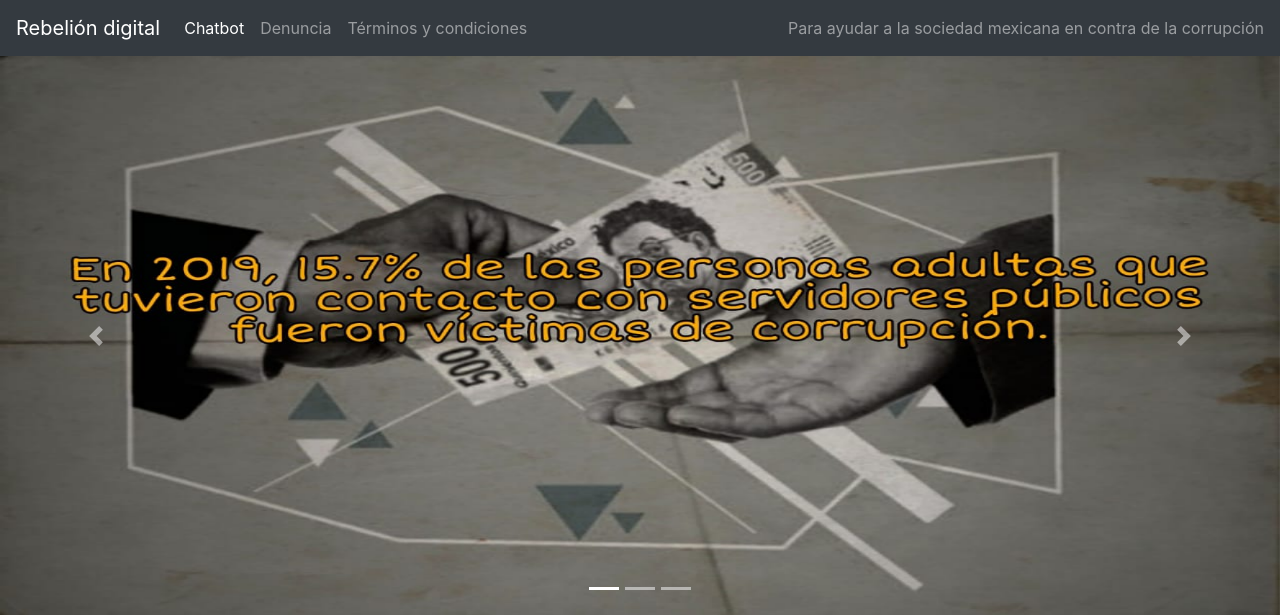
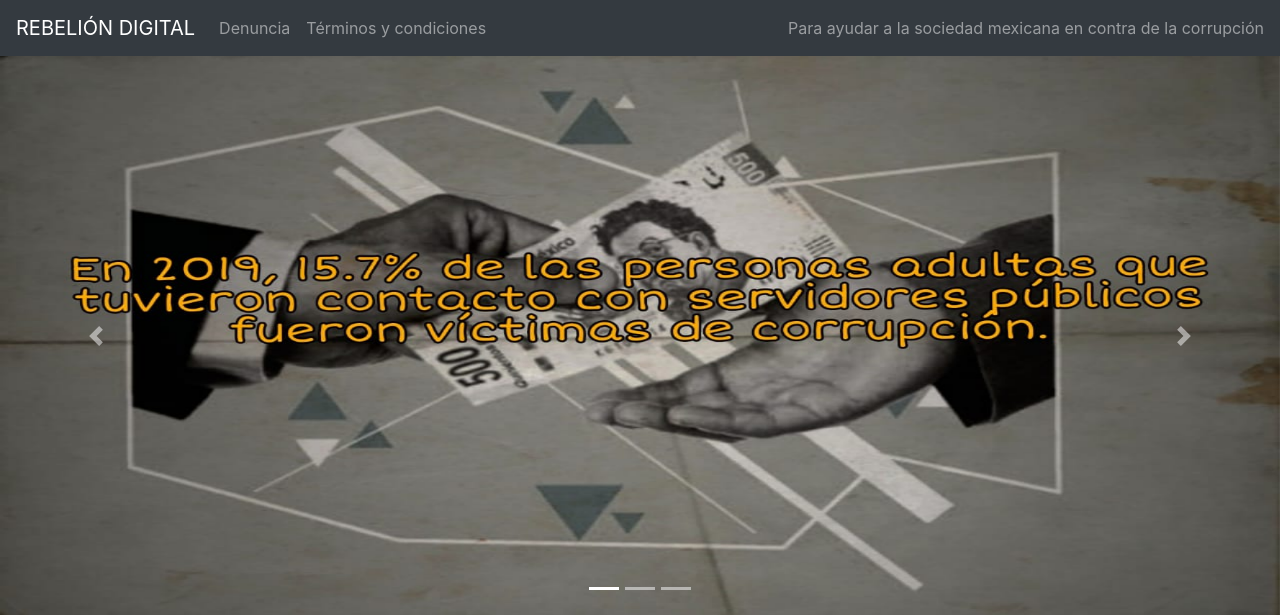
Before and after one commit to MkAngelo/hackathon, a Django app: page / in a window 1280 px wide. Shown: the top 615 px of the page. Run offline with Django 4.2, Linux system fonts and the light colour scheme; some libraries are stand-ins or nearby versions.

Commit message:
Adios Chatbot

```diff
--- a/templates/navbar.html
+++ b/templates/navbar.html
@@ -1,14 +1,14 @@
 {% load static %}
 <nav class="navbar navbar-expand-lg navbar-dark bg-dark">
-  <a class="navbar-brand" href="{% url 'users:home'%}">Rebelión digital</a>
+  <a class="navbar-brand" href="{% url 'users:home'%}">REBELIÓN DIGITAL</a>
   <button class="navbar-toggler" type="button" data-toggle="collapse" data-target="#navbarText" aria-controls="navbarText" aria-expanded="false" aria-label="Toggle navigation">
     <span class="navbar-toggler-icon"></span>
   </button>
   <div class="collapse navbar-collapse" id="navbarText">
     <ul class="navbar-nav mr-auto">
-      <li class="nav-item active">
+      <!-- <li class="nav-item active">
         <a class="nav-link" href="#">Chatbot<span class="sr-only">(current)</span></a>
-      </li>
+      </li> -->
       <li class="nav-item">
         <a class="nav-link" href="{% url 'users:denuncia'%}">Denuncia</a>
       </li>
```
